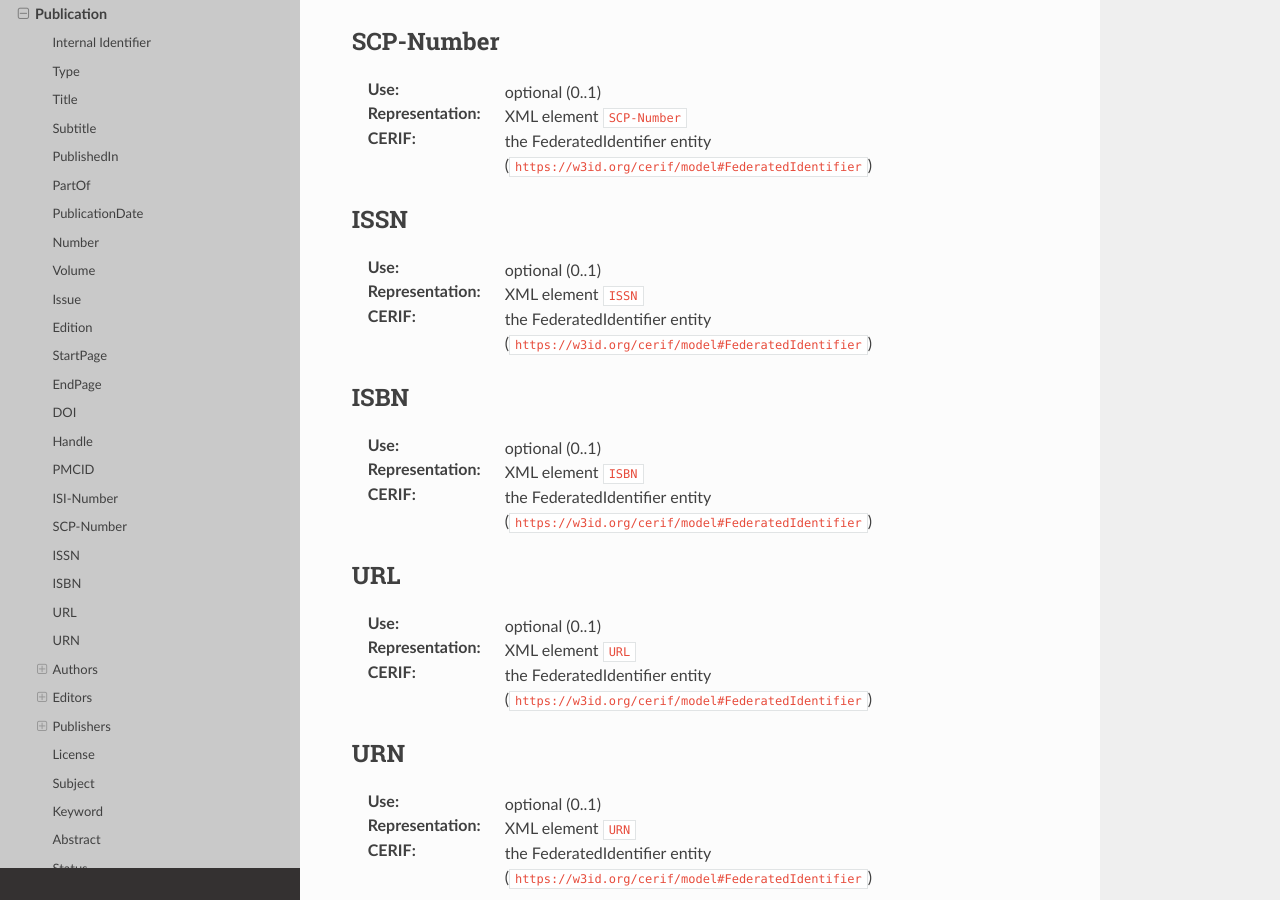
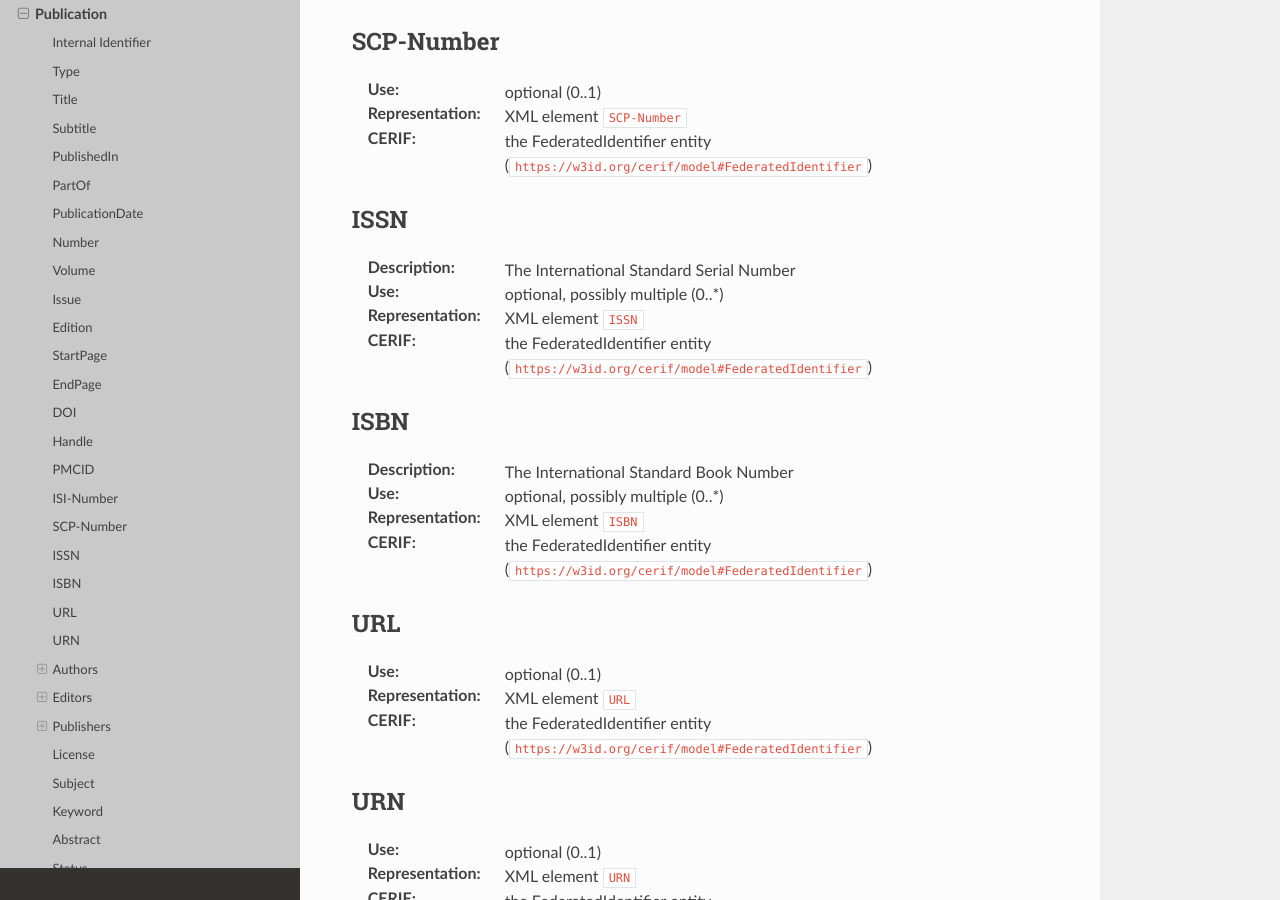
Before and after one commit to openaire/guidelines-cris-managers, a Sphinx documentation site: the page built from docs/cerif_xml_publication_entity.rst, in a window 1280 px wide and 900 px high, scrolled down 8562 px. Built offline with Sphinx 7.4.7 and the Read the Docs theme 2.0.0, drawn with Linux system fonts in a browser that asks for light colours; a script that is not in the unit is left out.

Commit message:
multiple ISBNs allowed, medium distinction possible using the 'medium' attribute

```diff
--- a/docs/cerif_xml_publication_entity.rst
+++ b/docs/cerif_xml_publication_entity.rst
@@ -220,7 +220,8 @@ SCP-Number
 
 ISSN
 ^^^^
-:Use: optional (0..1)
+:Description: The International Standard Serial Number
+:Use: optional, possibly multiple (0..*)
 :Representation: XML element ``ISSN``
 :CERIF: the FederatedIdentifier entity (``https://w3id.org/cerif/model#FederatedIdentifier``)
 
@@ -228,7 +229,8 @@ ISSN
 
 ISBN
 ^^^^
-:Use: optional (0..1)
+:Description: The International Standard Book Number
+:Use: optional, possibly multiple (0..*)
 :Representation: XML element ``ISBN``
 :CERIF: the FederatedIdentifier entity (``https://w3id.org/cerif/model#FederatedIdentifier``)
 
```
Also changed, not shown: 1 other file.
